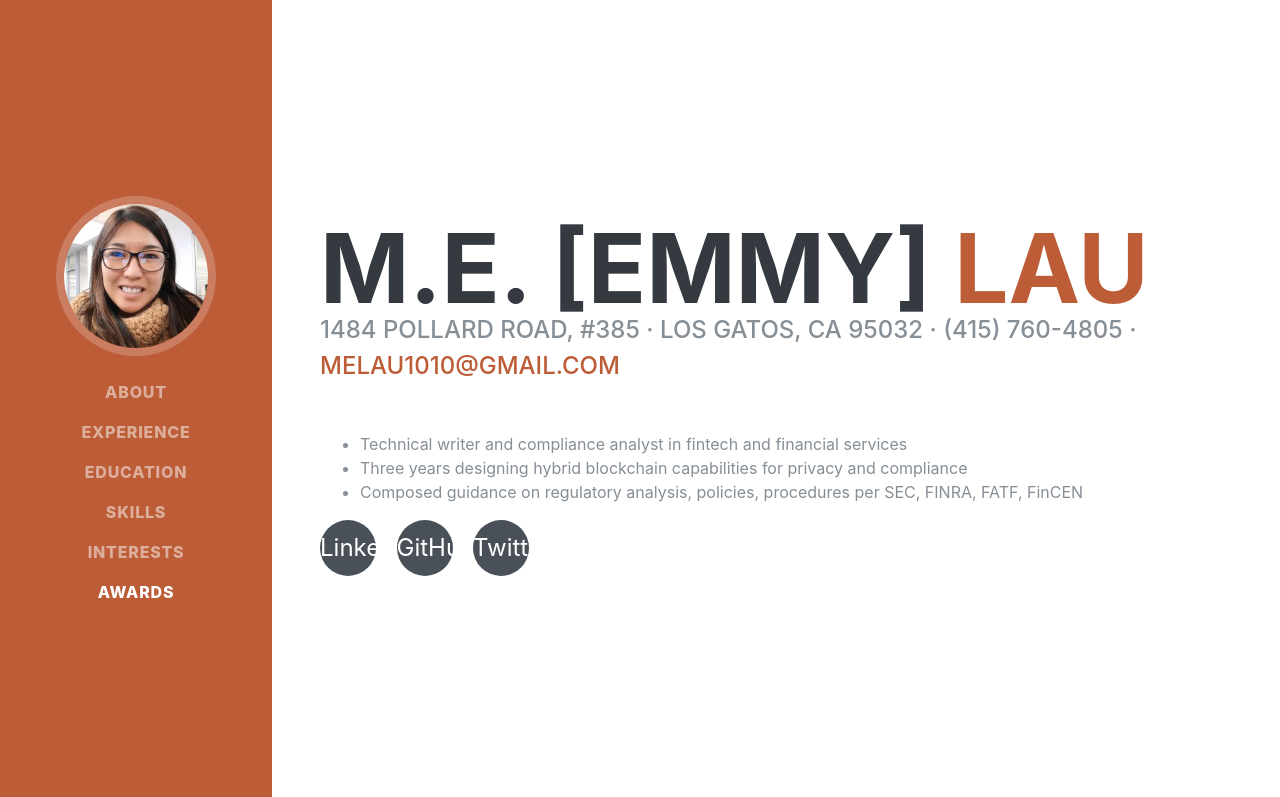
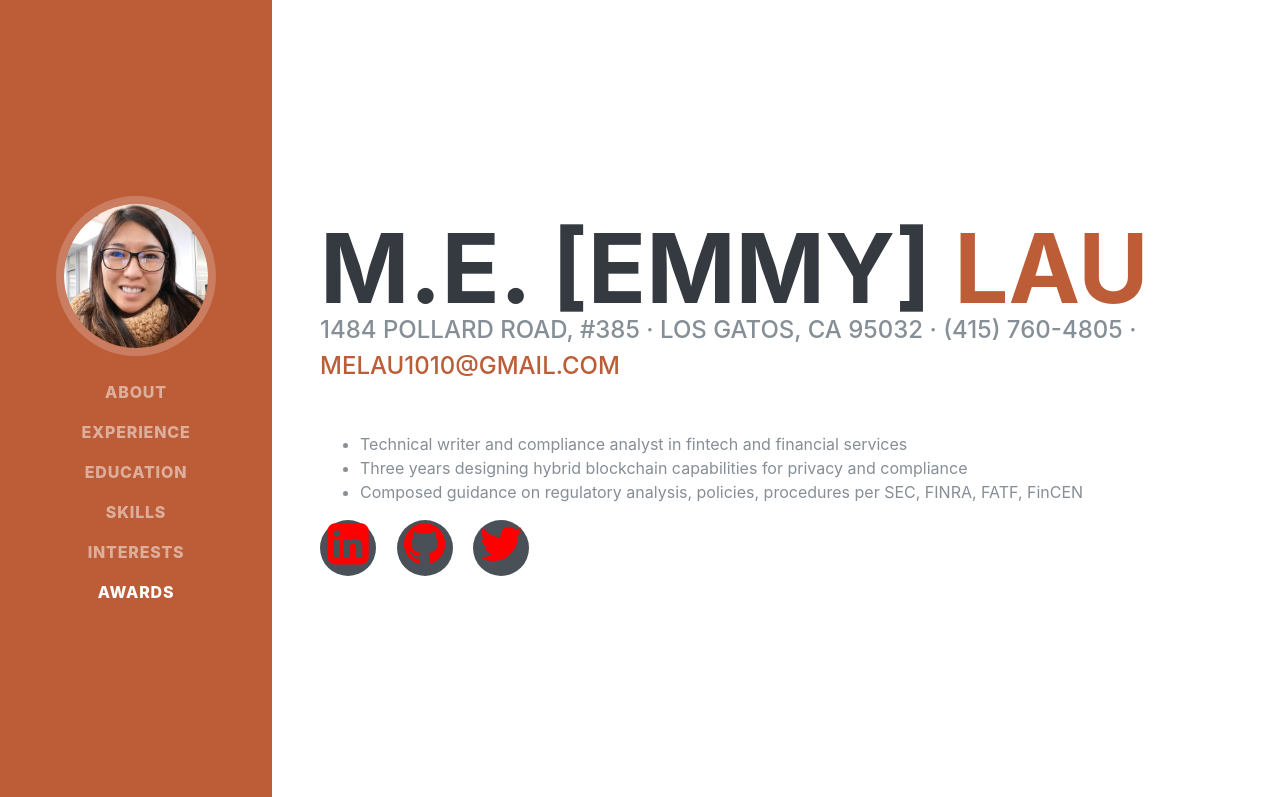
Before and after one commit to melau1010/work_info, a website: page index.html in a window 1280 px wide. Shown: the top 797 px of the page. Drawn offline with Linux system fonts and the light colour scheme; files that its build step writes are made by us from their sources; files whose address does not match are found by name; a web font is replaced by a local one.

Commit message:
Update index.html

```diff
--- a/index.html
+++ b/index.html
@@ -17,6 +17,7 @@
   <link href="https://fonts.googleapis.com/css?family=Saira+Extra+Condensed:500,700" rel="stylesheet">
   <link href="https://fonts.googleapis.com/css?family=Muli:400,400i,800,800i" rel="stylesheet">
   <link href="all.min.css" rel="stylesheet">
+  <link rel="stylesheet" href="https://cdnjs.cloudflare.com/ajax/libs/font-awesome/4.7.0/css/font-awesome.min.css">
 
   <!-- Custom styles for this template -->
   <link href="resume.min.css" rel="stylesheet">
@@ -76,13 +77,13 @@
         </ul>
           <div class="social-icons">
           <a href="https://www.linkedin.com/in/melau1010/">
-            LinkedIn
+            <i class="fa fa-linkedin-square" style="font-size:48px;color:red"></i>
           </a>
           <a href="https://github.com/melau1010">
-            GitHub
+            <i class="fa fa-github" style="font-size:48px;color:red"></i>
           </a>
           <a href="https://twitter.com/FISE_Portal">
-            Twitter
+            <i class="fa fa-twitter" style="font-size:48px;color:red"></i>
           </a>
 
         </div>
```
